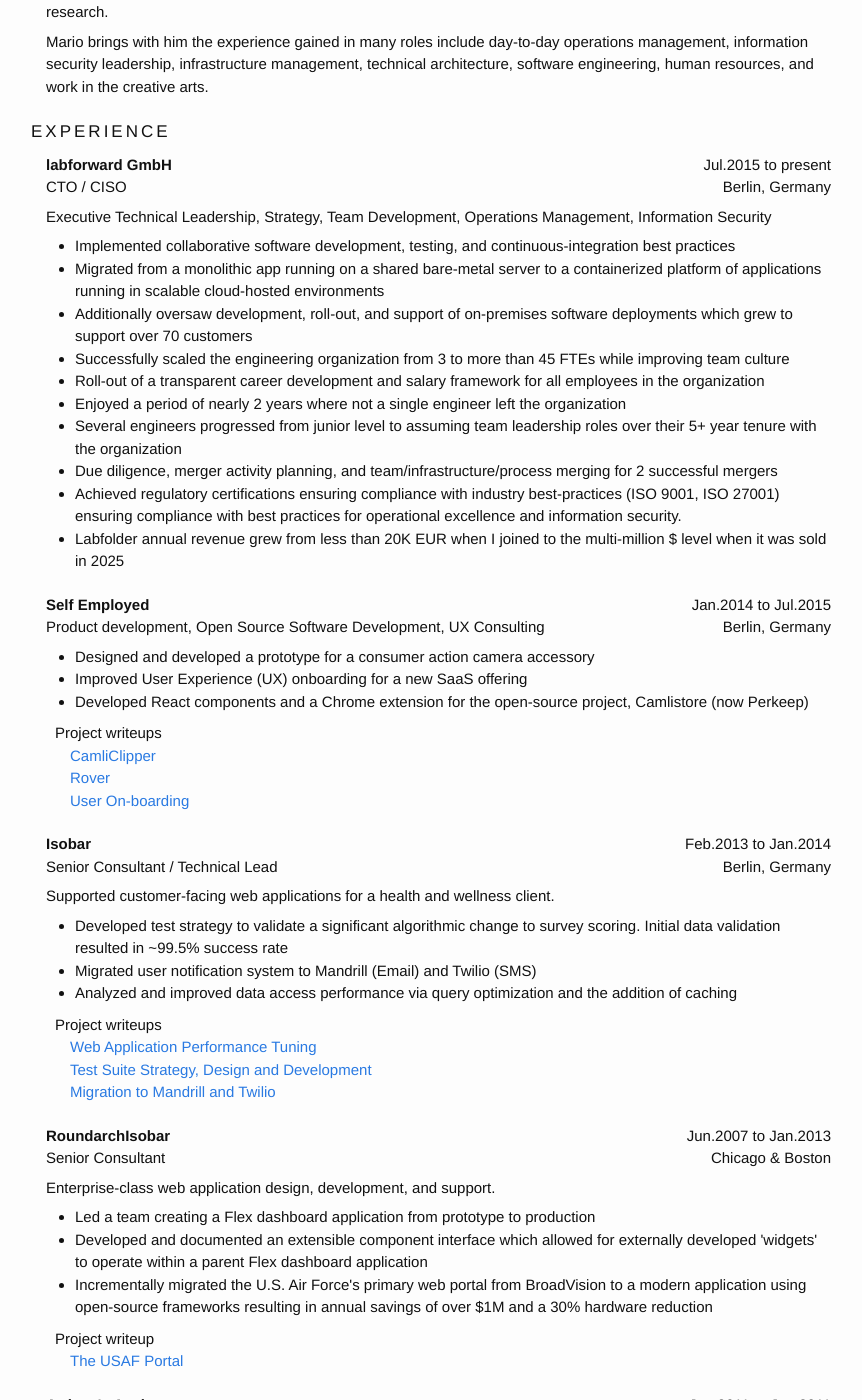
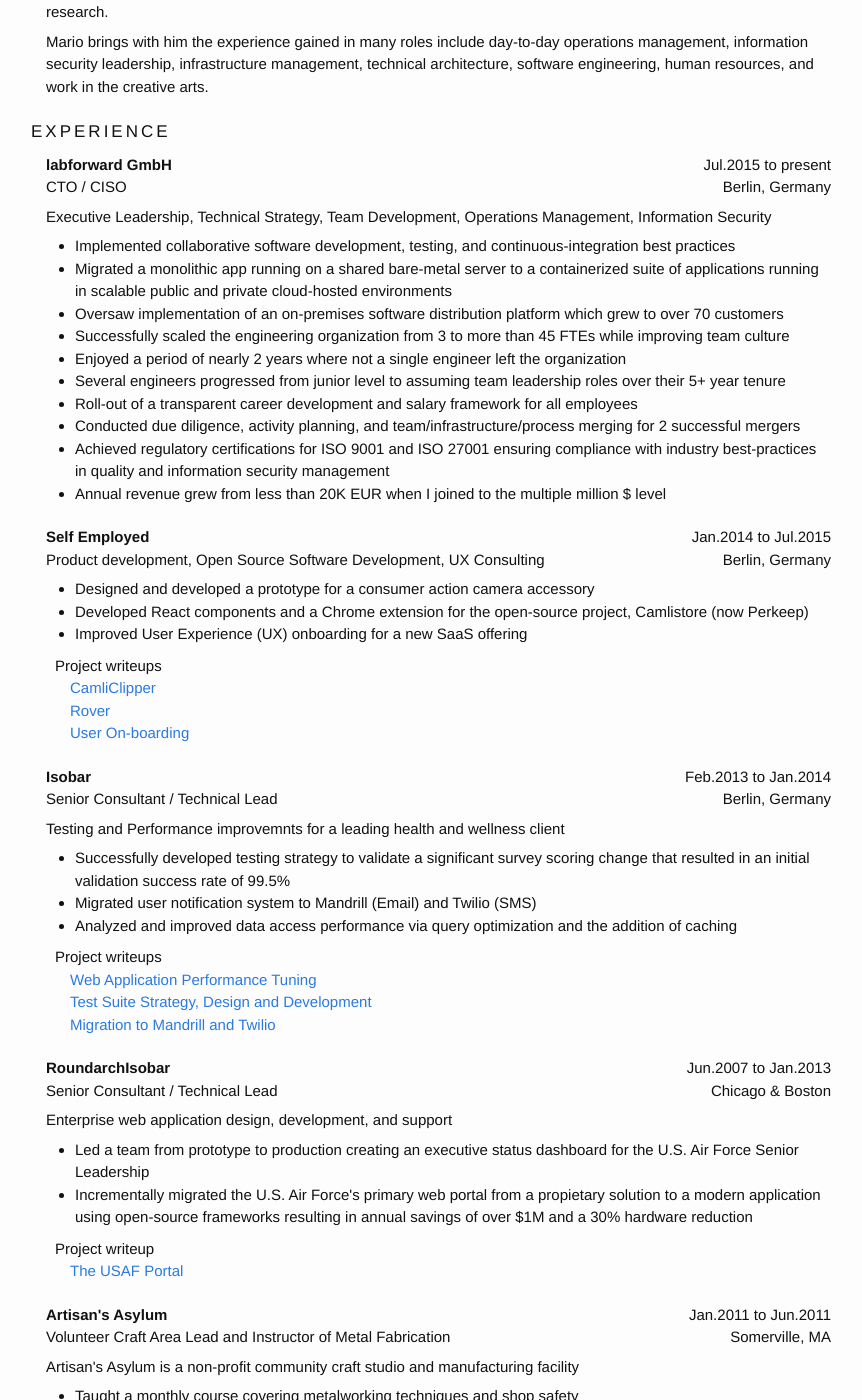
Before and after one commit to dotMR/cv, a Jekyll site: the page built from index.html, in a window 1280 px wide and 1400 px high, scrolled down 200 px. Shown: the whole window, without its empty margins (209-1071 px from the left). Built offline with Jekyll 4.4.1, drawn with Linux system fonts in a browser that asks for light colours; some of the changed text lies outside the part shown.

Commit message:
Content Update

```diff
--- a/_data/resume.yml
+++ b/_data/resume.yml
@@ -80,18 +80,18 @@
    role:        CTO / CISO
    location:    Berlin, Germany
    timeframe:   Jul.2015 to present
-   description:  "Executive Technical Leadership, Strategy, Team Development, Operations Management, Information Security"
+   description:  "Executive Leadership, Technical Strategy, Team Development, Operations Management, Information Security"
    highlights:
     - description: "Implemented collaborative software development, testing, and continuous-integration best practices"
-    - description: "Migrated from a monolithic app running on a shared bare-metal server to a containerized platform of applications running in scalable cloud-hosted environments"
-    - description: "Additionally oversaw development, roll-out, and support of on-premises software deployments which grew to support over 70 customers"
+    - description: "Migrated a monolithic app running on a shared bare-metal server to a containerized suite of applications running in scalable public and private cloud-hosted environments"
+    - description: "Oversaw implementation of an on-premises software distribution platform which grew to over 70 customers"
     - description: "Successfully scaled the engineering organization from 3 to more than 45 FTEs while improving team culture"
-    - description: "Roll-out of a transparent career development and salary framework for all employees in the organization"
     - description: "Enjoyed a period of nearly 2 years where not a single engineer left the organization"
-    - description: "Several engineers progressed from junior level to assuming team leadership roles over their 5+ year tenure with the organization"
-    - description: "Due diligence, merger activity planning, and team/infrastructure/process merging for 2 successful mergers"
-    - description: "Achieved regulatory certifications ensuring compliance with industry best-practices (ISO 9001, ISO 27001) ensuring compliance with best practices for operational excellence and information security."
-    - description: "Labfolder annual revenue grew from less than 20K EUR when I joined to the multi-million $ level when it was sold in 2025"
+    - description: "Several engineers progressed from junior level to assuming team leadership roles over their 5+ year tenure"
+    - description: "Roll-out of a transparent career development and salary framework for all employees"
+    - description: "Conducted due diligence, activity planning, and team/infrastructure/process merging for 2 successful mergers"
+    - description: "Achieved regulatory certifications for ISO 9001 and ISO 27001 ensuring compliance with industry best-practices in quality and information security management"
+    - description: "Annual revenue grew from less than 20K EUR when I joined to the multiple million $ level"
    technologies: "Java, MySQL, Spring, REST, JSON, JUnit, ElasticSearch, JavaScript, AWS, Docker, CircleCI, Gradle, Replicated"
 
  - company:     Self Employed
@@ -100,19 +100,19 @@
    timeframe:   Jan.2014 to Jul.2015
    highlights:
     - description: "Designed and developed a prototype for a consumer action camera accessory"
+    - description: "Developed React components and a Chrome extension for the open-source project, Camlistore (now Perkeep)"
     - description: "Improved User Experience (UX) onboarding for a new SaaS offering"
-    - description: "Developed React components and a Chrome extension for the open-source project, Camlistore (now Perkeep)"
    technologies: "React, Flux, JavaScript, CSS, Go, Digital fabrication"
 
    projects: [ *camlistore , *clipper, *rover, *onboarding ]
 
  - company:     Isobar
-   role:        Senior Consultant / Technical Lead
+   role:        "Senior Consultant / Technical Lead"
    location:    Berlin, Germany
    timeframe:   Feb.2013 to Jan.2014
-   description:  "Supported customer-facing web applications for a health and wellness client."
+   description:  "Testing and Performance improvemnts for a leading health and wellness client"
    highlights:
-    - description: "Developed test strategy to validate a significant algorithmic change to survey scoring. Initial data validation resulted in ~99.5% success rate"
+    - description: "Successfully developed testing strategy to validate a significant survey scoring change that resulted in an initial validation success rate of 99.5%"
     - description: "Migrated user notification system to Mandrill (Email) and Twilio (SMS)"
     - description: "Analyzed and improved data access performance via query optimization and the addition of caching"
    technologies: "Java, SQL, Spring, JUnit, Memcached, JavaScript, CSS, Python"
@@ -120,14 +120,14 @@
    projects: [ *tuning , *testing, *migration ]
 
  - company:     RoundarchIsobar
-   role:        "Senior Consultant"
+   role:        "Senior Consultant / Technical Lead"
    location:    Chicago & Boston
    timeframe:   Jun.2007 to Jan.2013
-   description: "Enterprise-class web application design, development, and support."
+   description: "Enterprise web application design, development, and support"
    highlights:
-    - description: "Led a team creating a Flex dashboard application from prototype to production"
-    - description: "Developed and documented an extensible component interface which allowed for externally developed 'widgets' to operate within a parent Flex dashboard application"
-    - description: "Incrementally migrated the U.S. Air Force's primary web portal from BroadVision to a modern application using open-source frameworks resulting in annual savings of over $1M and a 30% hardware reduction"
+    - description: "Led a team from prototype to production creating an executive status dashboard for the U.S. Air Force Senior Leadership"
+    - description: "Incrementally migrated the U.S. Air Force's primary web portal from a propietary solution to a modern application using open-source frameworks resulting in annual savings of over $1M and a 30% hardware reduction"
+    # - description: "Developed and documented an extensible component interface which allowed for externally developed 'widgets' to operate within a parent Flex dashboard application"
     # - description: "Developed a dashboard application for interacting with date warehouses and monitoring and reporting data quality to support decision making"
    technologies: "Java, SQL, Adobe Flex, Spring, Hibernate, jQuery, JavaScript"
 
@@ -137,7 +137,7 @@
    role:        "Volunteer Craft Area Lead and Instructor of Metal Fabrication"
    location:    Somerville, MA
    timeframe:   Jan.2011 to Jun.2011
-   description: "Artisan's Asylum is a non-profit community craft studio and manufacturing facility."
+   description: "Artisan's Asylum is a non-profit community craft studio and manufacturing facility"
    highlights:
     - description: "Taught a monthly course covering metalworking techniques and shop safety"
     - description: "Implemented shop usage and safety policies and performed machinery maintenance"
@@ -147,7 +147,7 @@
    role:        Craftsman
    location:    Atlanta, GA
    timeframe:   Sep.2003 to Jun.2007
-   description: "The Ironworks is a fabrication and design studio specializing in sculpture and blacksmithing."
+   description: "The Ironworks is a design and fabrication studio specializing in traditional forged ornamental ironwork and sculpture"
    highlights:
     - description: "Constructed custom ironwork, furniture, and sculpture from metal, wood, and stone"
     - description: "Supervised water-jet-cutting service (B2B) including CAD, scheduling, operation, and maintenance"
@@ -155,8 +155,8 @@
  - company:     American Renewable Technologies
    role:        Assistant
    location:    Atlanta, GA
-   timeframe:   Jun.2005 to June.2006
-   description: "Focused on increasing the adoption of alternate fuels and transportation methods in the Atlanta area."
+   timeframe:   Jun.2005 to Jun.2006
+   description: "Focused on increasing the adoption of alternate fuels and transportation methods in the Atlanta area"
    highlights:
     # - description: "Facilitated several small business clients using bio-diesel in their company vehicles"
     - description: "Constructed a waste vegetable oil collection and filtration system"
@@ -166,21 +166,21 @@
    role:        Consultant
    location:    Atlanta, GA
    timeframe:   Feb.2001 to Sep.2003
-   description: "Roundarch was founded by Deloitte Consulting specializing in user-centric web development."
+   description: "Roundarch was founded by Deloitte Consulting specializing in user-centric web development"
    highlights:
     - description: "Transitioned from apprentice to primary support developer on my first project"
     # - description: "Resolved page performance issues as part of a redesign effort with Agilent Technologies"
-    - description: "Developed a prototype law enforcement portal and presented at several industry tradeshows"
+    - description: "Developed a prototype law enforcement portal and presented at industry tradeshows"
 
 education:
  - school:      Georgia Institute of Technology
    program:     Bachelor of Science, Computer Engineering
    location:    Atlanta, GA
    timeframe:   Aug.1996 to Dec.2000
-   description: "Senior Concentration: Design with microcontrollers and embedded systems."
+   description: "Senior Concentration: Design with microcontrollers and embedded systems"
 
  - school:      Harvard University, Graduate School of Design
-   program:     Career Discovery Program
+   program:     Career Discovery Program - Architecture
    location:    Cambridge, MA
    timeframe:   Sum.2006
-   description: "Three month sabbatical to formally explore design in an intensive studio environment."
+   description: "Three month sabbatical to formally explore design in an intensive studio environment"
```
